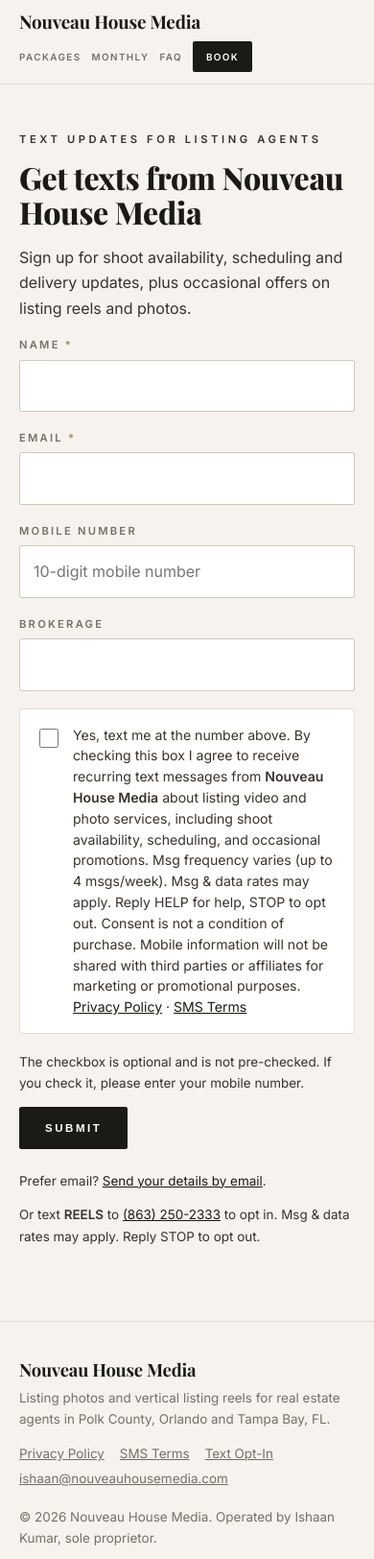
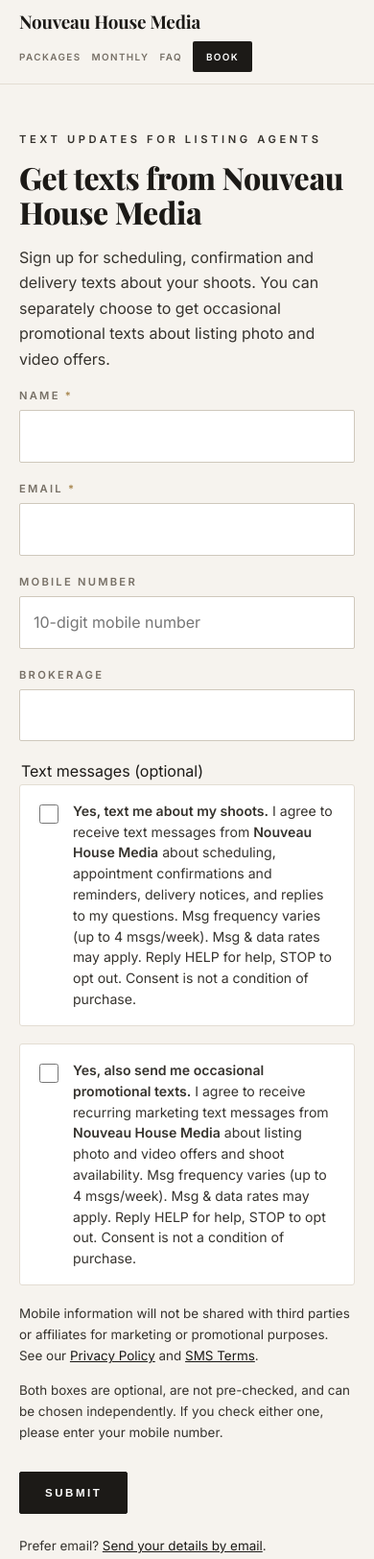
Before and after one commit to IshaanK179/nouveau-house-media, a plain HTML site: page text/index.html in a window 390 px wide. Shown: the top 1624 px of the page at 96% size. Drawn offline with nearby package versions, Linux system fonts and the light colour scheme; a web font is replaced by a local one.

Commit message:
Split SMS opt-in into separate transactional and marketing consent checkboxes (A2P); update email prefill, SMS Terms and thanks page

```diff
--- a/text/index.html
+++ b/text/index.html
@@ -20,7 +20,7 @@
 <div class="wrap narrow legal">
 <p class="eyebrow">Text Updates for Listing Agents</p>
 <h1>Get texts from Nouveau House Media</h1>
-<p>Sign up for shoot availability, scheduling and delivery updates, plus occasional offers on listing reels and photos.</p>
+<p>Sign up for scheduling, confirmation and delivery texts about your shoots. You can separately choose to get occasional promotional texts about listing photo and video offers.</p>
 <form id="optin" action="https://formsubmit.co/ishaankumar179@gmail.com" method="POST">
 <input type="hidden" name="_subject" value="New Nouveau House Media text opt-in">
 <input type="hidden" name="_template" value="table">
@@ -31,18 +31,22 @@
 <div class="field"><label class="lbl" for="email">Email <span class="req">*</span></label><input type="email" id="email" name="email" autocomplete="email" required></div>
 <div class="field"><label class="lbl" for="mobile">Mobile number</label><input type="tel" id="mobile" name="mobile" autocomplete="tel" inputmode="tel" placeholder="10-digit mobile number"></div>
 <div class="field"><label class="lbl" for="brokerage">Brokerage</label><input type="text" id="brokerage" name="brokerage" autocomplete="organization"></div>
-<div class="field"><label class="consent" for="sms_consent"><input type="checkbox" id="sms_consent" name="sms_consent" value="Yes - agreed to receive texts from Nouveau House Media"><span>Yes, text me at the number above. By checking this box I agree to receive recurring text messages from <strong>Nouveau House Media</strong> about listing video and photo services, including shoot availability, scheduling, and occasional promotions. Msg frequency varies (up to 4 msgs/week). Msg &amp; data rates may apply. Reply HELP for help, STOP to opt out. Consent is not a condition of purchase. Mobile information will not be shared with third parties or affiliates for marketing or promotional purposes. <a href="../privacy/" target="_blank">Privacy Policy</a> &middot; <a href="../terms/" target="_blank">SMS Terms</a></span></label></div>
-<p class="small">The checkbox is optional and is not pre-checked. If you check it, please enter your mobile number.</p>
+<fieldset class="field consent-group" style="border:0;padding:0;margin:0 0 16px;min-width:0"><legend class="lbl">Text messages (optional)</legend>
+<div class="field"><label class="consent" for="sms_consent_transactional"><input type="checkbox" id="sms_consent_transactional" name="sms_consent_transactional" value="Yes - agreed to receive transactional texts (scheduling, confirmations, reminders, delivery, replies) from Nouveau House Media"><span><strong>Yes, text me about my shoots.</strong> I agree to receive text messages from <strong>Nouveau House Media</strong> about scheduling, appointment confirmations and reminders, delivery notices, and replies to my questions. Msg frequency varies (up to 4 msgs/week). Msg &amp; data rates may apply. Reply HELP for help, STOP to opt out. Consent is not a condition of purchase.</span></label></div>
+<div class="field"><label class="consent" for="sms_consent_marketing"><input type="checkbox" id="sms_consent_marketing" name="sms_consent_marketing" value="Yes - agreed to receive recurring marketing texts (offers, shoot availability) from Nouveau House Media"><span><strong>Yes, also send me occasional promotional texts.</strong> I agree to receive recurring marketing text messages from <strong>Nouveau House Media</strong> about listing photo and video offers and shoot availability. Msg frequency varies (up to 4 msgs/week). Msg &amp; data rates may apply. Reply HELP for help, STOP to opt out. Consent is not a condition of purchase.</span></label></div>
+<p class="small">Mobile information will not be shared with third parties or affiliates for marketing or promotional purposes. See our <a href="../privacy/" target="_blank">Privacy Policy</a> and <a href="../terms/" target="_blank">SMS Terms</a>.</p>
+<p class="small">Both boxes are optional, are not pre-checked, and can be chosen independently. If you check either one, please enter your mobile number.</p>
+</fieldset>
 <button class="btn" type="submit">Submit</button>
 </form>
-<p class="small" style="margin-top:22px">Prefer email? <a href="mailto:ishaan@nouveauhousemedia.com?subject=Nouveau%20House%20Media%20text%20opt-in&amp;body=Name%3A%0AEmail%3A%0AMobile%3A%0ABrokerage%3A%0A%0AYES%20TEXT%20-%20I%20agree%20to%20receive%20recurring%20text%20messages%20from%20Nouveau%20House%20Media%20about%20listing%20video%20and%20photo%20services.%20Msg%20frequency%20varies%20%28up%20to%204%20msgs/week%29.%20Msg%20%26%20data%20rates%20may%20apply.%20Reply%20HELP%20for%20help%2C%20STOP%20to%20opt%20out.">Send your details by email</a>.</p>
+<p class="small" style="margin-top:22px">Prefer email? <a href="mailto:ishaan@nouveauhousemedia.com?subject=Nouveau%20House%20Media%20text%20opt-in&amp;body=Name%3A%0AEmail%3A%0AMobile%3A%0ABrokerage%3A%0A%0AYES%20TEXT%20-%20I%20agree%20to%20receive%20text%20messages%20from%20Nouveau%20House%20Media%20about%20scheduling%2C%20appointment%20confirmations%20and%20reminders%2C%20delivery%20notices%2C%20and%20replies%20to%20my%20questions.%0A%0A%28Optional%20-%20keep%20this%20line%20only%20if%20you%20want%20promos%29%20YES%20PROMO%20-%20I%20also%20agree%20to%20receive%20occasional%20promotional%20texts%20from%20Nouveau%20House%20Media%20about%20listing%20photo%20and%20video%20offers%20and%20shoot%20availability.%0A%0AMsg%20frequency%20varies%20%28up%20to%204%20msgs/week%29.%20Msg%20%26%20data%20rates%20may%20apply.%20Reply%20HELP%20for%20help%2C%20STOP%20to%20opt%20out.%20Consent%20is%20not%20a%20condition%20of%20purchase.">Send your details by email</a>.</p>
 <p class="small">Or text <strong>REELS</strong> to <a href="sms:+18632502333?body=REELS">(863) 250-2333</a> to opt in. Msg &amp; data rates may apply. Reply STOP to opt out.</p>
 </div>
 <script>
 (function(){var f=document.getElementById('optin');
 document.getElementById('next').value=new URL('../text/thanks/',location.href).href;
-f.addEventListener('submit',function(e){var c=document.getElementById('sms_consent'),m=document.getElementById('mobile');
-if(c.checked&&!m.value.trim()){e.preventDefault();alert('Please enter your mobile number to receive texts.');m.focus();}});})();
+f.addEventListener('submit',function(e){var t=document.getElementById('sms_consent_transactional'),k=document.getElementById('sms_consent_marketing'),m=document.getElementById('mobile');
+if((t.checked||k.checked)&&!m.value.trim()){e.preventDefault();alert('Please enter your mobile number to receive texts.');m.focus();}});})();
 </script>
 
 </main>
```
Also changed, not shown: terms/index.html (+4 -1 lines), text/thanks/index.html (+1 -1 lines).
